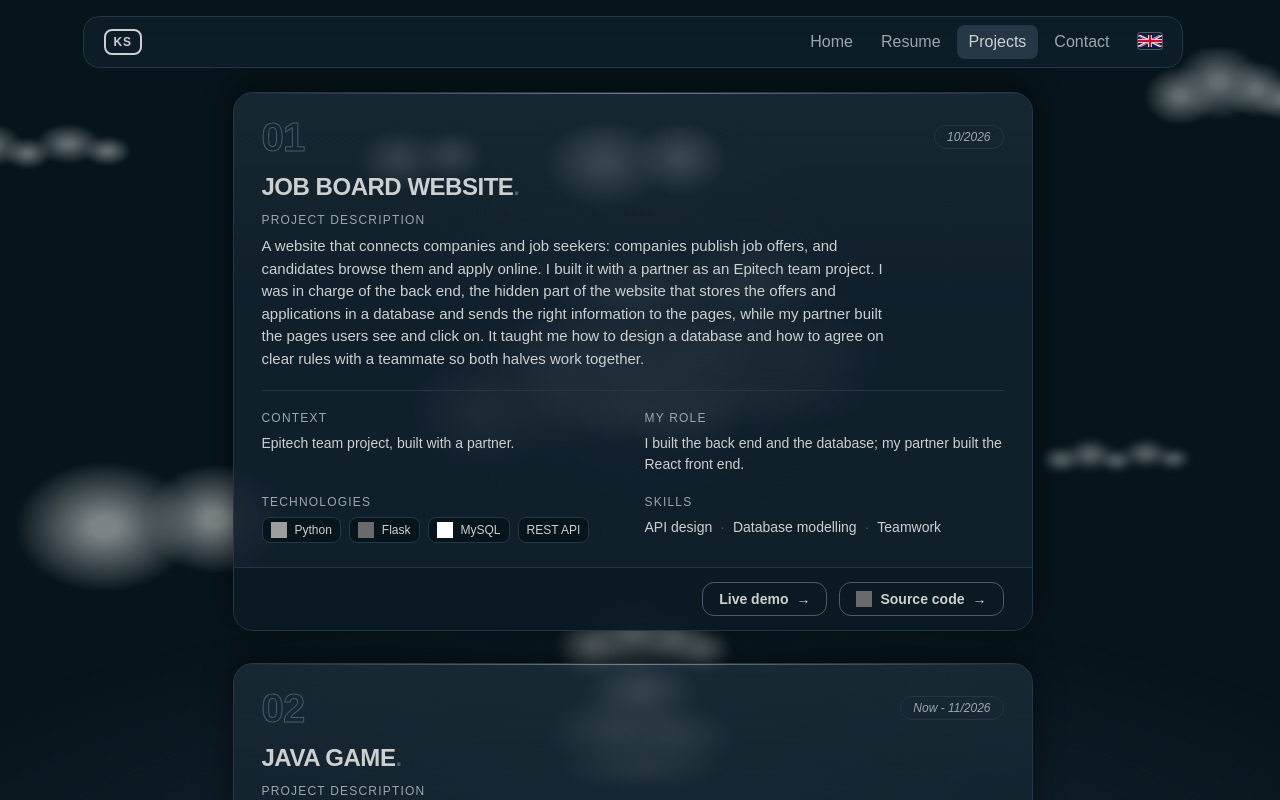
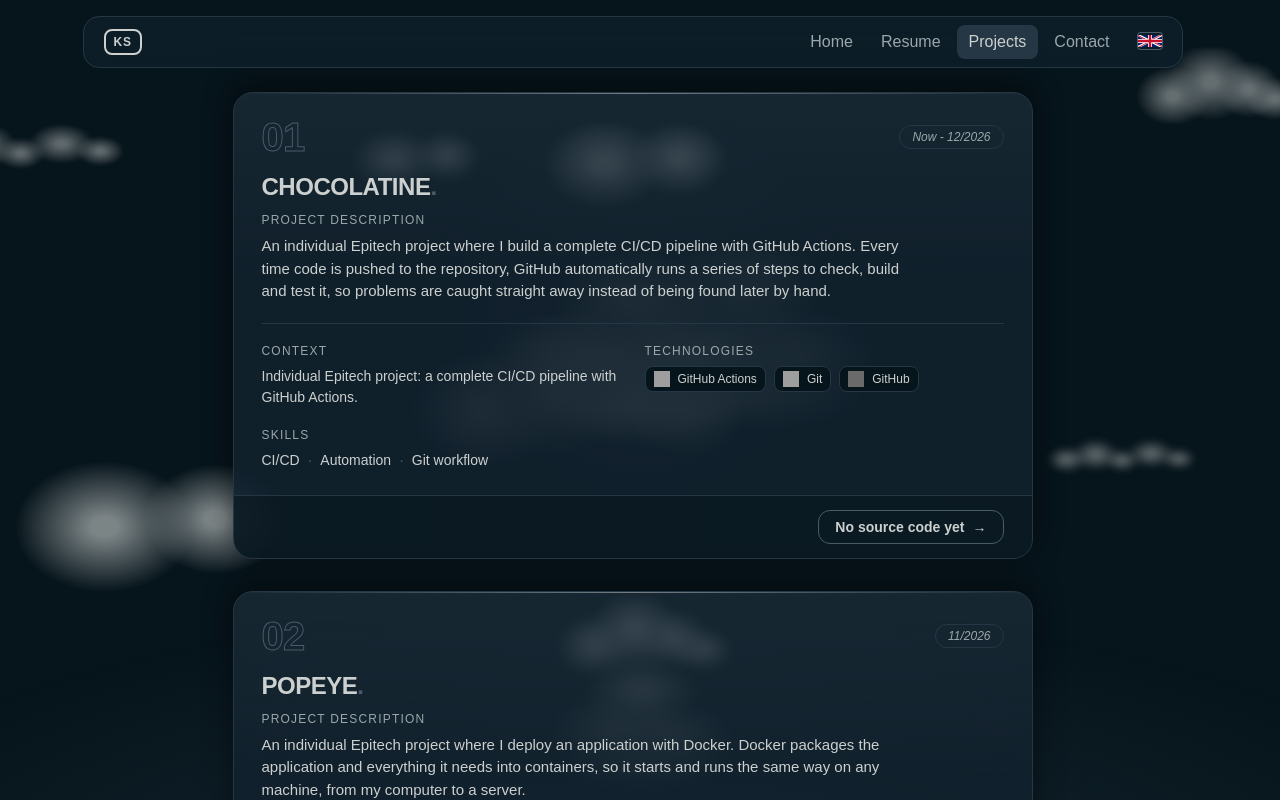
Before and after one commit to KayneCloud/Portfolio, a React (Vite) app: page /#/projects in a window 1280 px wide. Shown: the top 800 px of the page. Built offline with nearby package versions, Linux system fonts and the light colour scheme; grey boxes are pictures that could not be loaded.

Commit message:
Add Chocolatine and Popeye projects

```diff
--- a/src/data/projects.fr.js
+++ b/src/data/projects.fr.js
@@ -5,51 +5,66 @@ import { projectList as en } from './projects'
 export const projectList = [
     {
         ...en[0],
+        date: "En cours - 12/2026",
+        context: "Projet individuel Epitech : une chaîne CI/CD complète avec GitHub Actions.",
+        description: "Un projet individuel Epitech dans lequel je construis une chaîne CI/CD complète avec GitHub Actions. À chaque fois que du code est envoyé sur le dépôt, GitHub lance automatiquement une série d'étapes pour le vérifier, le compiler et le tester, afin de repérer les problèmes tout de suite au lieu de les découvrir plus tard à la main.",
+        skills: ["CI/CD", "Automatisation", "Workflow Git"],
+        links: [{ label: "Pas encore de code source", url: "" }],
+    },
+    {
+        ...en[1],
+        context: "Projet individuel Epitech : déployer une application avec Docker.",
+        description: "Un projet individuel Epitech dans lequel je déploie une application avec Docker. Docker regroupe l'application et tout ce dont elle a besoin dans des conteneurs, pour qu'elle démarre et fonctionne de la même façon sur n'importe quelle machine, de mon ordinateur à un serveur.",
+        skills: ["Conteneurisation", "Déploiement"],
+        links: [{ label: "Pas encore de code source", url: "" }],
+    },
+    {
+        ...en[2],
         title: "Site de job board",
         context: "Projet d'équipe Epitech, réalisé en binôme.",
         description: "Un site qui met en relation entreprises et chercheurs d'emploi : les entreprises publient des offres, et les candidats les consultent et postulent en ligne. Je l'ai réalisé en binôme dans le cadre d'un projet d'équipe Epitech. J'étais chargé du back-end, la partie invisible du site qui enregistre les offres et les candidatures dans une base de données et envoie les bonnes informations aux pages, tandis que mon binôme a réalisé les pages que les utilisateurs voient et utilisent. Ce projet m'a appris à concevoir une base de données et à me mettre d'accord sur des règles claires avec un coéquipier pour que les deux parties fonctionnent ensemble.",
         role: "J'ai réalisé le back-end et la base de données ; mon binôme a réalisé le front-end en React.",
         skills: ["Conception d'API", "Modélisation de base de données", "Travail en équipe"],
-        links: [{ label: "Demo Live", url: "https://chefs-dev.vercel.app" },{ label: "Code source", url: en[0].links[1].url }],
+        links: [{ label: "Demo Live", url: "https://chefs-dev.vercel.app" },{ label: "Code source", url: en[2].links[1].url }],
     },
     {
-        ...en[1],
+        ...en[3],
         title: "Jeu en Java",
         date: "En cours - 11/2026",
         context: "Projet d'équipe Epitech : un jeu de cartes en Java.",
         description: "Un jeu de cartes que je développe en Java avec une interface graphique en JavaFX, dans le cadre d'un projet d'équipe Epitech. Les cartes, le paquet et les joueurs sont chacun modélisés comme des objets (programmation orientée objet), et la logique de jeu gère les règles, les tours et le calcul des scores. C'est mon premier projet en Java, un langage que j'ai commencé à apprendre en octobre 2026.",
         skills: ["Programmation orientée objet", "Travail en équipe", "Logique de jeu"],
-        links: en[1].links.map((link) => ({ ...link, label: "Pas encore de code source" })),
+        links: en[3].links.map((link) => ({ ...link, label: "Pas encore de code source" })),
     },
     {
-        ...en[2],
+        ...en[4],
         title: "Smart Fridge",
         date: "En cours - 12/2026",
         context: "Projet de groupe Epitech en gestion de projet.",
         description: "Une entreprise d'électroménager envisage de lancer un réfrigérateur intelligente, et notre groupe doit préparer le projet avant tout investissement. Nous ne fabriquons pas le réfrigérateur : nous planifions comment il serait conçu et lancé. Cela consiste à cadrer le projet, planifier les études, construire un diagramme de Gantt, définir les rôles et compétences de l'équipe, lister les ressources nécessaires, proposer un budget, identifier les principaux risques et comment les réduire, et rédiger des messages pour l'équipe projet et pour le conseil d'administration.",
         technologies: [
             { name: "Diagramme de Gantt" },
-            { name: "Git", icon: en[2].technologies[1].icon },
+            { name: "Git", icon: en[4].technologies[1].icon },
             { name: "PMBOK / PRINCE2" },
         ],
         skills: ["Planification de projet", "Budgétisation", "Gestion des risques", "Communication"],
         links: [{ label: "Pas encore de code source", url: "" }],
     },
     {
-        ...en[3],
+        ...en[5],
         title: "Ce portfolio",
         date: "09/2026 - aujourd'hui",
         context: "Projet Epitech : un portfolio multi-pages, publié automatiquement sur GitHub Pages.",
         description: "Le site sur lequel vous êtes en ce moment. Je l'ai conçu et réalisé pour présenter mon profil, mes projets et ma progression pendant mes études. Il a commencé comme un simple site statique, puis je l'ai reconstruit avec React, un outil très utilisé pour créer des sites modernes. Il s'adapte aux téléphones et aux ordinateurs, comprend un formulaire de contact qui envoie les messages directement dans ma boîte mail, et se met en ligne automatiquement chaque fois que j'enregistre une nouvelle version du code sur GitHub.",
         skills: ["Responsive design", "Accessibilité", "Workflow Git"],
-        links: [{ label: "Code source", url: en[3].links[0].url }],
+        links: [{ label: "Code source", url: en[5].links[0].url }],
     },
     {
-        ...en[4],
+        ...en[6],
         title: "Jeu du pendu avec Pygame",
         context: "Projet personnel pour pratiquer Python.",
         description: "Une version du jeu classique du pendu, réalisée comme projet personnel pour pratiquer Python. J'ai d'abord créé une version qui fonctionne en texte dans un terminal, puis je lui ai donné une vraie interface graphique avec Pygame, une bibliothèque Python pour créer des jeux. Ce projet m'a aidé à découper un problème en petites étapes et à trouver et corriger des bugs.",
         skills: ["Logique de jeu", "Débogage", "Tests dans le terminal"],
-        links: [{ label: "Code source", url: en[4].links[0].url }],
+        links: [{ label: "Code source", url: en[6].links[0].url }],
     },
 ]
--- a/src/data/projects.js
+++ b/src/data/projects.js
@@ -1,6 +1,36 @@
 const DEVICON = "https://cdn.jsdelivr.net/gh/devicons/devicon@v2.16.0/icons/"
 
 export const projectList = [
+    {
+        id: 6,
+        title: "Chocolatine",
+        date: "Now - 12/2026",
+        context: "Individual Epitech project: a complete CI/CD pipeline with GitHub Actions.",
+        description: "An individual Epitech project where I build a complete CI/CD pipeline with GitHub Actions. Every time code is pushed to the repository, GitHub automatically runs a series of steps to check, build and test it, so problems are caught straight away instead of being found later by hand.",
+        technologies: [
+            { name: "GitHub Actions", icon: DEVICON + "githubactions/githubactions-original.svg" },
+            { name: "Git", icon: DEVICON + "git/git-original.svg" },
+            { name: "GitHub", icon: DEVICON + "github/github-original.svg", filter: "invert" },
+        ],
+        skills: ["CI/CD", "Automation", "Git workflow"],
+        links: [
+            { label: "No source code yet", url: "" },
+        ],
+    },
+    {
+        id: 7,
+        title: "Popeye",
+        date: "11/2026",
+        context: "Individual Epitech project: deploying an application with Docker.",
+        description: "An individual Epitech project where I deploy an application with Docker. Docker packages the application and everything it needs into containers, so it starts and runs the same way on any machine, from my computer to a server.",
+        technologies: [
+            { name: "Docker", icon: DEVICON + "docker/docker-original.svg" },
+        ],
+        skills: ["Containerisation", "Deployment"],
+        links: [
+            { label: "No source code yet", url: "" },
+        ],
+    },
     {
         id: 1,
         title: "Job board website",
```
